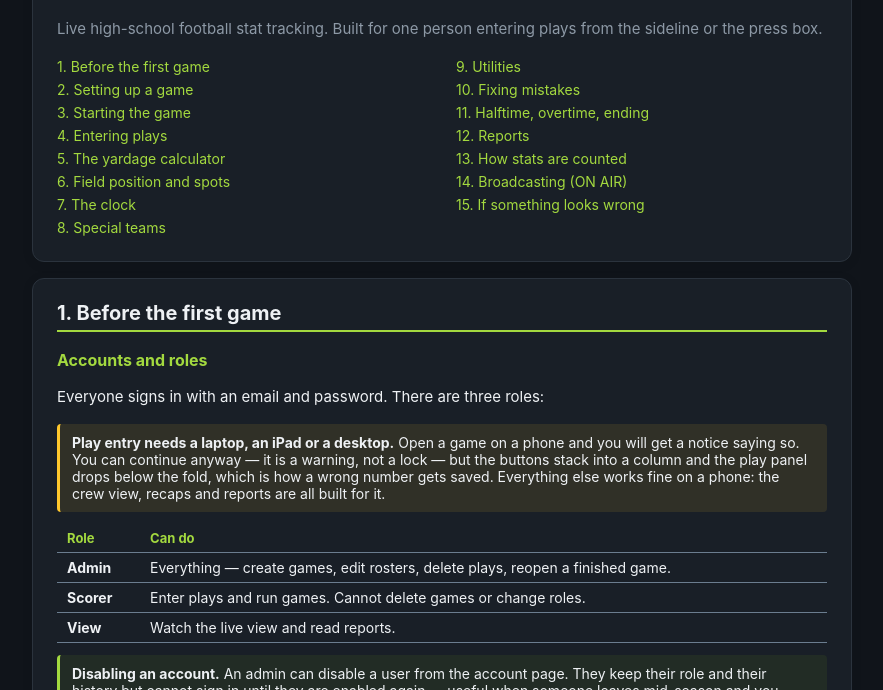
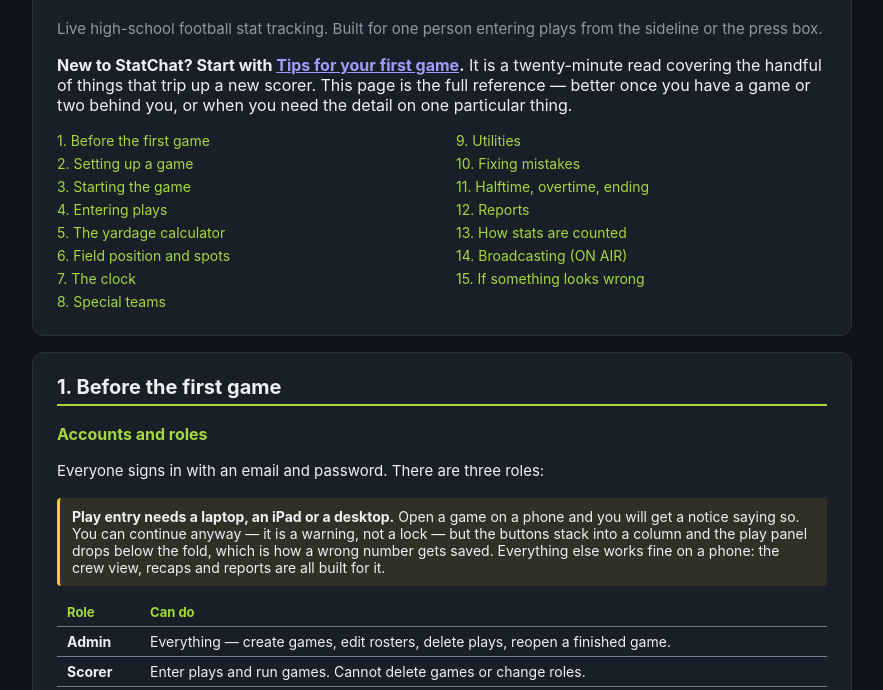
Before and after one commit to HUNTERGAMES69/statchat, a website: page help.html in a window 1280 px wide. Shown: the part 90-780 px from the top of the page, without its empty margins (198-1081 px from the left). Drawn offline with Linux system fonts and the light colour scheme.

Commit message:
Add files via upload

```diff
--- a/help.html
+++ b/help.html
@@ -136,6 +136,21 @@
       </div>
     </div>
     <p style="color:var(--sc-ink-muted); margin-top:2px;">Live high-school football stat tracking. Built for one person entering plays from the sideline or the press box.</p>
+    <!-- POINTER TO THE TIPS GUIDE. This page is the full reference and reads
+         like one; somebody who has never scored a game does not need all of
+         it before their first Friday. The tips guide is the twenty-minute
+         version, so it is offered ahead of the contents rather than buried
+         in them. Same tab is fine here: this page is a reference you leave
+         to go and read something shorter, not one you keep open beside the
+         app. -->
+    <div class="tip" style="margin-top:14px;">
+      <strong>New to StatChat? Start with
+        <a href="tips.html">Tips for your first game</a>.</strong>
+      It is a twenty-minute read covering the handful of things that trip up
+      a new scorer. This page is the full reference &mdash; better once you
+      have a game or two behind you, or when you need the detail on one
+      particular thing.
+    </div>
     <div class="toc" style="margin-top:14px;">
       <a href="#start">1. Before the first game</a>
       <a href="#setup">2. Setting up a game</a>
```
Also changed, not shown: dashboard.html (+15 -0 lines), tips.html (+2 -2 lines), 2 other files.
